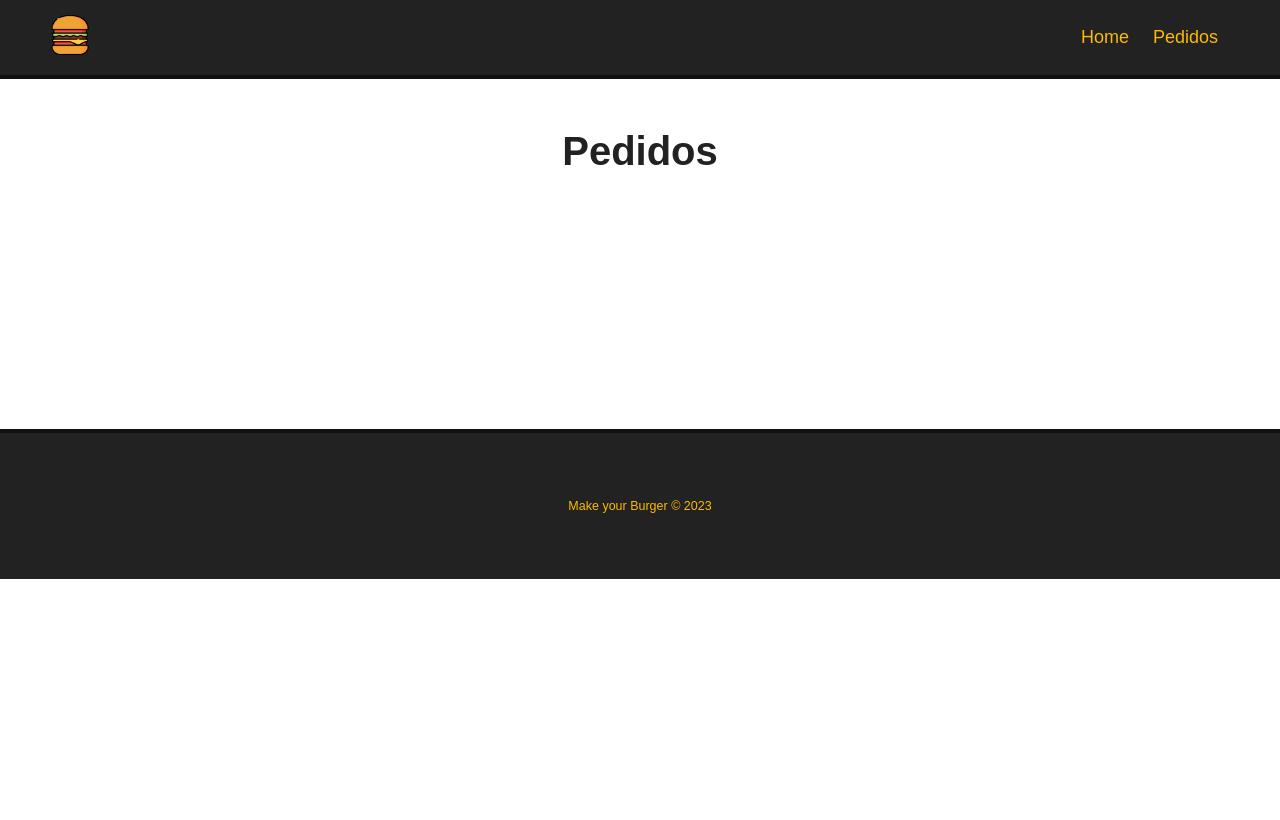
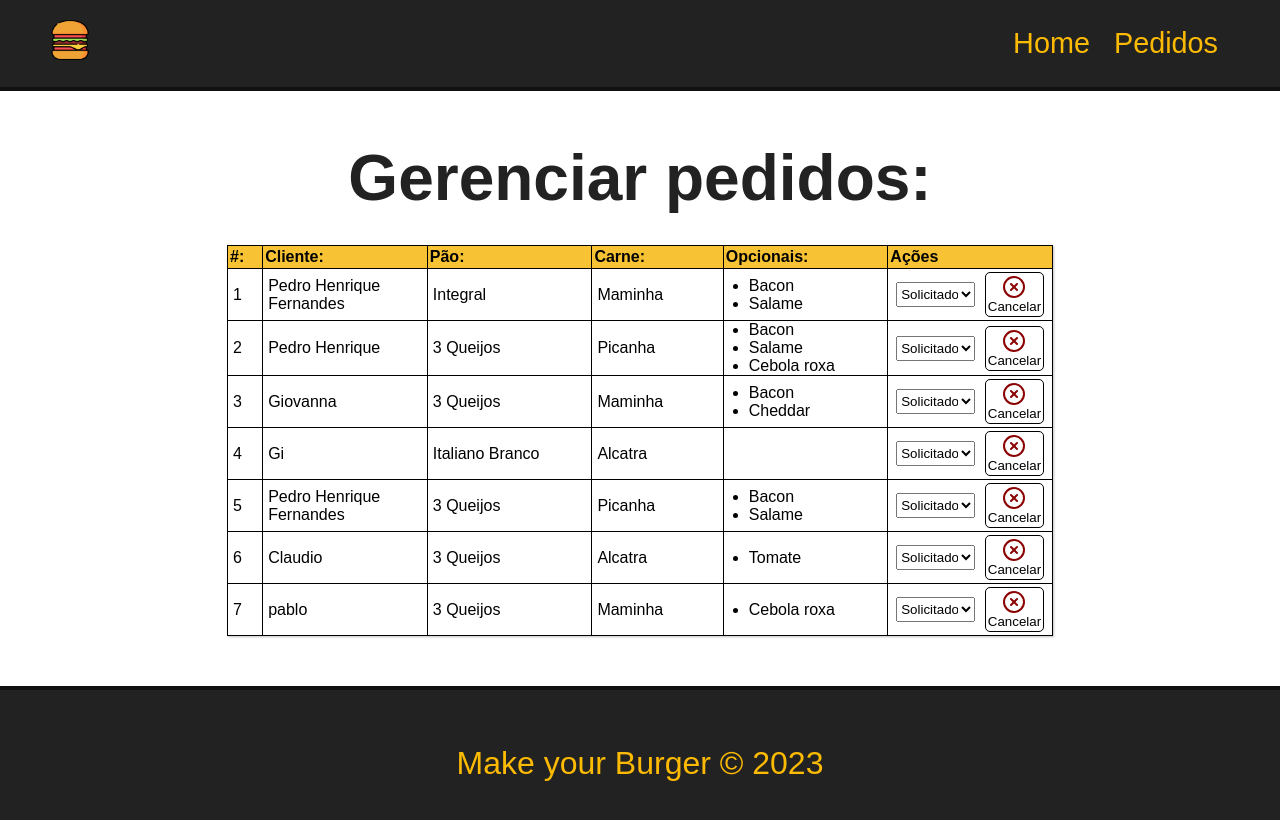
Before and after one commit to pedro-h-fernandes/make_your_burger, a Vue app: page /pedidos in a window 1280 px wide. Shown: the top 820 px of the page. Built offline with nearby package versions, Linux system fonts and the light colour scheme; data requests are answered from the project's data file.

Commit message:
Tela de dashboard de pedidos

```diff
--- a/src/App.vue
+++ b/src/App.vue
@@ -28,7 +28,7 @@ export default {
 <style>
 * {
   font-family: Arial, Helvetica, sans-serif;
-  font-size: 62.5%;
+  /* font-size: 62.5%; */
   padding: 0;
   margin: 0;
   box-sizing: border-box;
--- /dev/null
+++ b/src/components/Dashboard.vue
@@ -0,0 +1,147 @@
+<template>
+    <div id="burgerTable">
+        <table style="width:70%;">
+            <thead>
+                <tr>
+                    <th class="order-id">#:</th>
+                    <th>Cliente:</th>
+                    <th>Pão:</th>
+                    <th>Carne:</th>
+                    <th>Opcionais:</th>
+                    <th>Ações</th>
+                </tr>
+            </thead>
+
+            <tbody>
+                <tr class="burger-table-row" v-for="pedido in pedidos" :key="pedido.id">
+                    <td class="order-number">{{ pedido.id }}</td>
+                    <td>{{ pedido.nome }}</td>
+                    <td>{{ pedido.pao }}</td>
+                    <td>{{ pedido.carne }}</td>
+                    <td class="opcionais">
+                        <ul>
+                            <li v-for="opcionais in pedido.opcionais">{{ opcionais }}</li>
+                        </ul>
+                    </td>
+                    <td class="acoes">
+                        <div>
+                            <select name="status" class="status">
+                                <option value="{{ pedido.status }}">{{ pedido.status }}</option>
+                            </select>
+                            <button class="delete-btn">
+                                <div class="cancelar"><img src="/img/x-circle.svg" alt="">Cancelar</div>
+                            </button>
+
+                        </div>
+                    </td>
+                </tr>
+            </tbody>
+        </table>
+    </div>
+</template>
+<script>
+export default {
+    name: 'Dashboard',
+
+    data() {
+        return {
+            pedidos: null,
+            status:null
+        }
+    },
+
+    methods: {
+        async getPedidos() {
+
+            const req = await fetch('http://localhost:3000/burgers')
+            const data = await req.json()
+
+            console.log(data)
+            this.pedidos = data;
+        },
+
+        async getStatus() {
+            const req = await fetch('http://localhost:3000/status')
+            const data = await req.json()
+
+            console.log(data)
+            this.status = data;
+        }
+    },
+
+    mounted() {
+        this.getPedidos();
+        this.getStatus()
+    }
+}
+</script>
+<style scoped>
+#burgerTable {
+    display: flex;
+    justify-content: center;
+}
+
+table {
+    border-collapse: collapse;
+    box-shadow: 1px 1px 2px #0000003f;
+}
+
+thead th {
+    border: 1px solid black;
+    background-color: #f7c334;
+    text-align: justify;
+    padding: 2px;
+
+}
+
+thead th,
+tbody td {
+    max-width: 90px;
+}
+
+tbody td {
+    border: 1px solid black;
+    padding-left: 5px;
+}
+
+.opcionais ul {
+    margin-left: 20px;
+}
+
+.acoes {
+    padding: 3px;
+}
+
+.acoes div {
+    display: flex;
+    justify-content: space-around;
+    align-items: center;
+}
+
+.acoes select {
+    width: 50%;
+    height: 25px;
+}
+
+.delete-btn {
+    background-color: transparent;
+    border-radius: 5px;
+    padding: 2px;
+    border: 1px solid #000000;
+    transition: .5s;
+}
+
+.delete-btn:hover {
+    background-color: #e6e6e6d7;
+}
+
+.cancelar {
+    display: flex;
+    flex-direction: column;
+    align-items: center;
+}
+
+.cancelar img {
+    max-width: 30px;
+}
+</style>
--- a/src/views/PedidosView.vue
+++ b/src/views/PedidosView.vue
@@ -1,7 +1,17 @@
 <template>
   <div class="main-container">
-    <h1>Pedidos</h1>
+    <h1>Gerenciar pedidos:</h1>
+    <Dashboard/>
   </div>
 </template>
 
+<script>
+import Dashboard from '../components/Dashboard.vue';
+
+  export default {
+    name: 'PedidosView',
+    components: { Dashboard }
+}
+</script>
+
 <style></style>
```
Also changed, not shown: public/img/x-circle.svg (added).
